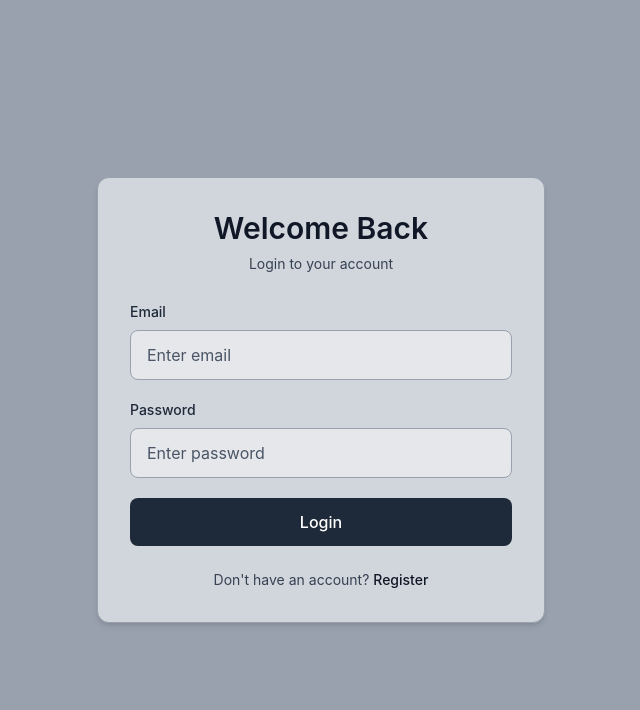
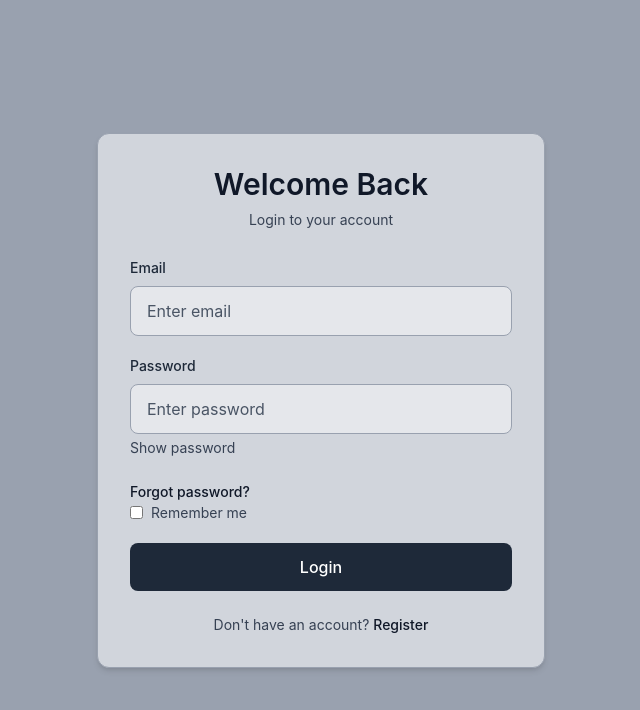
Before and after one commit to Nikhilrajt/auth-flow-react, a React (Vite) app: page /login in a window 1280 px wide. Shown: the top 710 px of the page, without its empty margins (319-959 px from the left). Built offline with nearby package versions, Linux system fonts and the light colour scheme.

Commit message:
Add password recovery and email verification

```diff
--- a/db.json
+++ b/db.json
@@ -7,7 +7,8 @@
       "password": "password123",
       "fullName": "John Doe",
       "avatar": "https://images.unsplash.com/photo-1472099645785-5658abf4ff4e?w=150&h=150&fit=crop",
-      "createdAt": "2026-02-17T10:00:00Z"
+      "createdAt": "2026-02-17T10:00:00Z",
+      "emailVerified": true
     },
     {
       "id": "2",
@@ -16,7 +17,8 @@
       "password": "welcome123",
       "fullName": "Jane Smith",
       "avatar": "https://images.unsplash.com/photo-1494790108377-be9c29b29330?w=150&h=150&fit=crop",
-      "createdAt": "2026-02-18T11:30:00Z"
+      "createdAt": "2026-02-18T11:30:00Z",
+      "emailVerified": false
     },
     {
       "username": "Indrajith",
@@ -24,7 +26,8 @@
       "password": "indru@123",
       "fullName": "Indrajith.TM",
       "avatar": "https://images.unsplash.com/photo-1472099645785-5658abf4ff4e?w=150&h=150&fit=crop",
-      "id": "r8tvhu74Xb0"
+      "id": "r8tvhu74Xb0",
+      "emailVerified": false
     },
     {
       "username": "Rahul",
@@ -33,7 +36,8 @@
       "fullName": "rahul kumar",
       "avatar": "https://images.unsplash.com/photo-1472099645785-5658abf4ff4e?w=150&h=150&fit=crop",
       "createdAt": "2026-09-24T10:33:40.785Z",
-      "id": "u00pQ5yB5tc"
+      "id": "u00pQ5yB5tc",
+      "emailVerified": false
     },
     {
       "username": "vasu",
@@ -42,7 +46,8 @@
       "fullName": "vasudev",
       "avatar": "https://images.unsplash.com/photo-1472099645785-5658abf4ff4e?w=150&h=150&fit=crop",
       "createdAt": "2026-09-24T10:50:27.750Z",
-      "id": "-B8cQUfzenM"
+      "id": "-B8cQUfzenM",
+      "emailVerified": false
     },
     {
       "username": "murali",
@@ -51,7 +56,8 @@
       "fullName": "muraleedaran",
       "avatar": "https://images.unsplash.com/photo-1472099645785-5658abf4ff4e?w=150&h=150&fit=crop",
       "createdAt": "2026-09-24T10:51:20.313Z",
-      "id": "vJR7iJNBbFo"
+      "id": "vJR7iJNBbFo",
+      "emailVerified": false
     }
   ],
   "$schema": "./node_modules/json-server/schema.json"
--- a/src/App.jsx
+++ b/src/App.jsx
@@ -1,9 +1,11 @@
 import { BrowserRouter, Routes, Route, Navigate } from "react-router-dom";
+import ForgotPasswordPage from "./pages/ForgotPasswordPage";
 import LoginPage from "./pages/LoginPage";
 import RegisterPage from "./pages/RegisterPage";
 import AuthProvider from "./contexts/AuthContext";
 import ProtectRoute from "./components/ProtectedRoute";
 import DashboardPage from "./pages/DashboardPage";
+import VerifyEmailPage from "./pages/VerifyEmailPage";
 
 function App() {
   return (
@@ -14,8 +16,13 @@ function App() {
           <Route path="/login" element={<LoginPage />} />
           <Route path="/dashboard" element={
             <ProtectRoute>
-            <DashboardPage />
+              <DashboardPage />
             </ProtectRoute>} />
+          <Route path="/forgot-password" element={<ForgotPasswordPage />} />
+          <Route
+            path="/verify-email"
+            element={<VerifyEmailPage />}
+          />
           <Route path="/" element={<Navigate to="/login" replace />} />
         </Routes>
       </BrowserRouter>
--- a/src/components/AuthInput.jsx
+++ b/src/components/AuthInput.jsx
@@ -1,3 +1,4 @@
+import { useState } from "react";
 function AuthInput({
     label,
     name,
@@ -7,7 +8,9 @@ function AuthInput({
     onChange,
     error,
     status
-}) {
+})
+ {
+    const [showPassword, setShowPassword] = useState(false);
     return (
         <div>
             <label className="block text-sm font-medium text-gray-800 mb-2">
@@ -15,13 +18,22 @@ function AuthInput({
             </label>
 
             <input
-                type={type}
+                type={type === "password" && showPassword ? "text" : type}
                 name={name}
                 value={value}
                 placeholder={placeholder}
                 onChange={onChange}
                 className="w-full bg-gray-200 border border-gray-400 rounded-lg px-4 py-3 text-gray-900 placeholder-gray-600 outline-none focus:border-gray-700 focus:ring-1 focus:ring-gray-500"
             />
+            {type === "password" && (
+    <button
+        type="button"
+        onClick={() => setShowPassword((prev) => !prev)}
+        className="text-sm text-gray-700 mt-1 hover:underline"
+    >
+        {showPassword ? "Hide password" : "Show password"}
+    </button>
+)}
 
             {error ? (
                 <p className="text-red-600 text-sm mt-1">
--- a/src/contexts/AuthContext.jsx
+++ b/src/contexts/AuthContext.jsx
@@ -10,10 +10,16 @@ import {
 function AuthProvider({ children }) {
     const [user, setUser] = useState(null);
     const [isLoading, setIsLoading] = useState(
-    () => Boolean(localStorage.getItem("userId"))
+    () =>
+        Boolean(
+            localStorage.getItem("userId") ||
+            sessionStorage.getItem("userId")
+        )
 );
     useEffect(() => {
-        const userId = localStorage.getItem("userId");
+        const userId =
+    localStorage.getItem("userId") ||
+    sessionStorage.getItem("userId");
 
         if (!userId) {
             return;
@@ -23,10 +29,11 @@ function AuthProvider({ children }) {
             setIsLoading(true);
 
             try {
-                const user = await getUserById(userId);
+                const user = await fetchCurrentUser(userId);
                 setUser(user);
             } catch {
                 localStorage.removeItem("userId");
+                sessionStorage.removeItem("userId");
                 setUser(null);
             } finally {
                 setIsLoading(false);
@@ -49,7 +56,8 @@ function AuthProvider({ children }) {
                 ...userData,
                 avatar:
                     "https://images.unsplash.com/photo-1472099645785-5658abf4ff4e?w=150&h=150&fit=crop",
-            createdAt: new Date().toISOString()
+                createdAt: new Date().toISOString(),
+                emailVerified: false
             };
 
             const user = await createUser(newUser);
@@ -75,7 +83,12 @@ function AuthProvider({ children }) {
                 throw new Error("Invalid email or password");
             }
 
+if (credentials.rememberMe) {
     localStorage.setItem("userId", user.id);
+} else {
+    sessionStorage.setItem("userId", user.id);
+}
+
 setUser(user);
 
             return user;
@@ -88,6 +101,7 @@ function AuthProvider({ children }) {
     };
     const logout = () => {
         localStorage.removeItem("userId");
+        sessionStorage.removeItem("userId");
         setUser(null);
     };
 
@@ -101,12 +115,16 @@ function AuthProvider({ children }) {
                 login,
                 register,
                 isAuthenticated,
-                logout
+                logout,
+                fetchCurrentUser
             }}
         >
             {children}
         </AuthContext.Provider>
     );
 }
+const fetchCurrentUser = async (userId) => {
+    return await getUserById(userId);
+};
 
 export default AuthProvider;
--- /dev/null
+++ b/src/pages/ForgotPasswordPage.jsx
@@ -0,0 +1,61 @@
+import { useState } from "react";
+import { validateEmail } from "../utils/validation";
+import { getUserByEmail } from "../services/authApi";
+function ForgotPasswordPage() {
+    const [email, setEmail] = useState("");
+    const [error, setError] = useState("");
+    const [message, setMessage] = useState("");
+    const handleChange = (e) => {
+        const value = e.target.value;
+
+        setEmail(value);
+        setError(validateEmail(value));
+    };
+    const handleSubmit = async (e) => {
+        e.preventDefault();
+
+        const emailError = validateEmail(email);
+
+        if (emailError) {
+            setError(emailError);
+            return;
+        }
+
+        try {
+            const users = await getUserByEmail(email);
+
+            if (users.length === 0) {
+                setMessage("No account found with this email");
+                return;
+            }
+
+            setMessage("Password reset link sent successfully");
+        } catch {
+            setMessage("Something went wrong. Please try again.");
+        }
+    };
+    return (
+        <div>
+            <h1>Forgot Password</h1>
+            <form onSubmit={handleSubmit}>
+                <input
+                    type="email"
+                    value={email}
+                    placeholder="Enter your email"
+                    onChange={handleChange}
+                />
+
+                {error && (
+                    <p>{error}</p>
+                )}
+
+                <button type="submit">
+                    Reset Password
+                </button>
+                {message && <p>{message}</p>}
+            </form>
+        </div>
+    );
+}
+
+export default ForgotPasswordPage;
--- a/src/pages/LoginPage.jsx
+++ b/src/pages/LoginPage.jsx
@@ -2,6 +2,7 @@ import { useContext, useState } from "react";
 import AuthInput from "../components/AuthInput";
 import AuthContext from "../contexts/AuthContextDefinition";
 import { useNavigate } from "react-router-dom";
+import { Link } from "react-router-dom";
 import {
     validateEmail,
     validatePassword
@@ -14,6 +15,7 @@ function LoginPage() {
         email: "",
         password: ""
     });
+    const [rememberMe, setRememberMe] = useState(false);
 
     const [errors, setErrors] = useState({});
 
@@ -59,7 +61,8 @@ function LoginPage() {
         try {
             await login({
                 email: formData.email,
-                password: formData.password
+                password: formData.password,
+                rememberMe
             });
 
             console.log("Login successful");
@@ -107,6 +110,23 @@ function LoginPage() {
                         onChange={handleChange}
                         error={errors.password}
                     />
+                    <Link
+                        to="/forgot-password"
+                        className="text-sm text-gray-900 font-medium hover:underline"
+                    >
+                        Forgot password?
+                    </Link>
+                    <div className="flex items-center gap-2">
+                        <input
+                            type="checkbox"
+                            checked={rememberMe}
+                            onChange={(e) => setRememberMe(e.target.checked)}
+                        />
+
+                        <label className="text-sm text-gray-700">
+                            Remember me
+                        </label>
+                    </div>
                     {errors.form && (
                         <p className="text-red-600 text-sm text-center">
                             {errors.form}
@@ -124,9 +144,12 @@ function LoginPage() {
 
                 <p className="text-center text-sm text-gray-700 mt-6">
                     Don't have an account?{" "}
-                    <span className="text-gray-900 font-medium cursor-pointer hover:underline">
+                    <Link
+                        to="/register"
+                        className="text-gray-900 font-medium hover:underline"
+                    >
                         Register
-                    </span>
+                    </Link>
                 </p>
 
             </div>
--- /dev/null
+++ b/src/pages/VerifyEmailPage.jsx
@@ -0,0 +1,26 @@
+import { useContext } from "react";
+import AuthContext from "../contexts/AuthContextDefinition";
+import { verifyUserEmail } from "../services/authApi";
+function VerifyEmailPage() {
+    const { user, setUser } = useContext(AuthContext);
+    const handleVerify = async () => {
+        try {
+            const updatedUser = await verifyUserEmail(user.id);
+            setUser(updatedUser);
+        } catch (error) {
+            console.error(error);
+        }
+    };
+    return (
+        <div>
+            <h1>Verify Your Email</h1>
+            <p>Your email has not been verified yet.</p>
+
+            <button onClick={handleVerify}>
+                Verify Email
+            </button>
+        </div>
+    );
+}
+
+export default VerifyEmailPage;
--- a/src/services/authApi.js
+++ b/src/services/authApi.js
@@ -36,4 +36,12 @@ export const createUser = async (userData) => {
     return response.data;
 };
 
+export const verifyUserEmail = async (id) => {
+    const response = await API.patch(`/users/${id}`, {
+        emailVerified: true
+    });
+
+    return response.data;
+};
+
 export default API;
```
Lines whose indentation alone changed are shown as unchanged.
